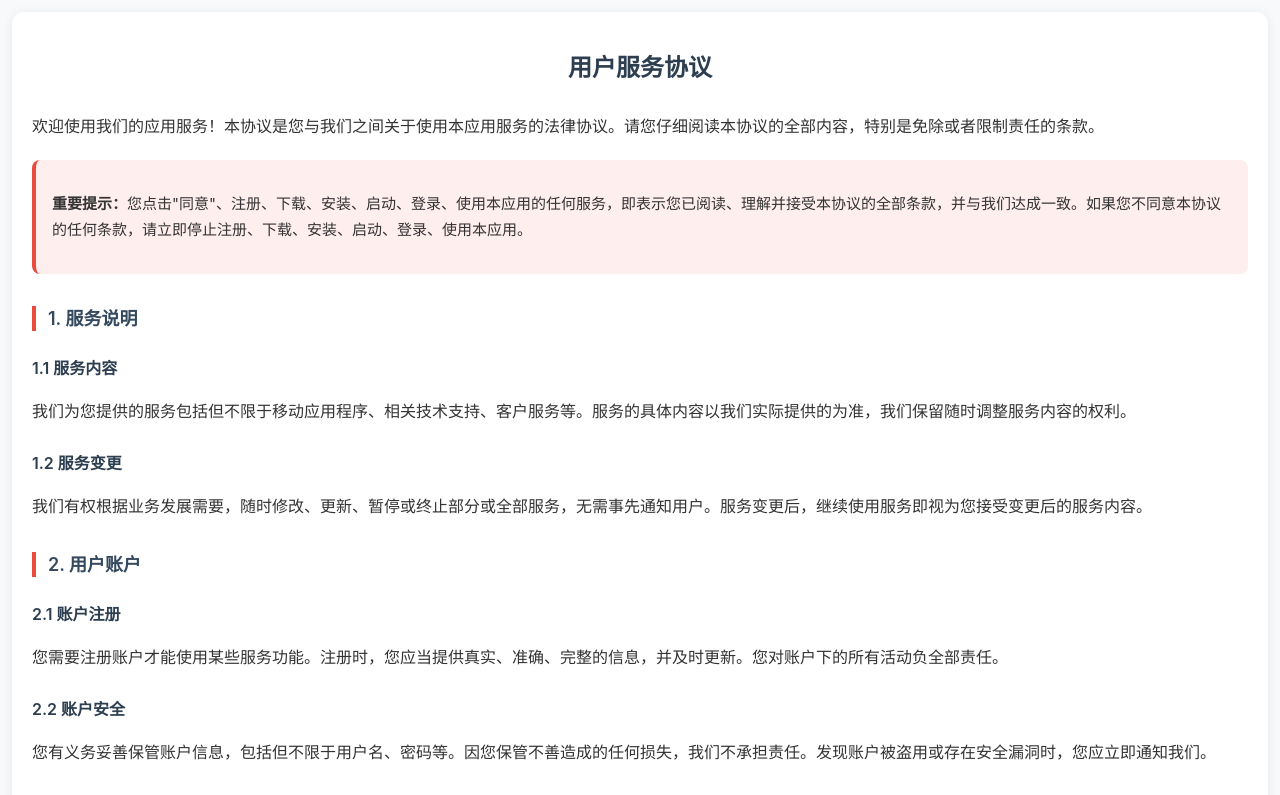
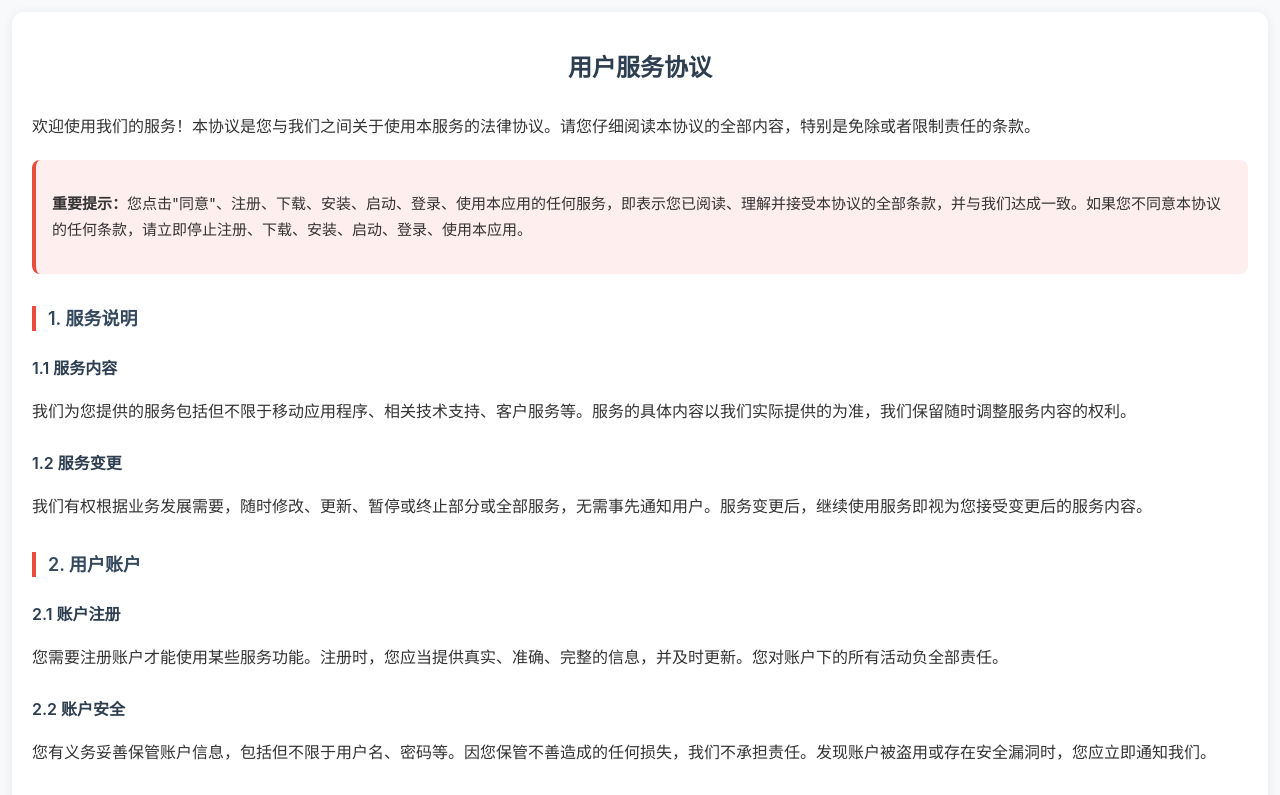
Before and after one commit to captain9911/website, a plain HTML site: page docs/user-agreement.html in a window 1280 px wide. Shown: the top 795 px of the page. Drawn offline with Linux system fonts and the light colour scheme.

Commit message:
Update user-agreement.html

```diff
--- a/docs/user-agreement.html
+++ b/docs/user-agreement.html
@@ -160,7 +160,7 @@
 <body>
     <div class="container">
         <h1>用户服务协议</h1>
-        <p>欢迎使用我们的应用服务！本协议是您与我们之间关于使用本应用服务的法律协议。请您仔细阅读本协议的全部内容，特别是免除或者限制责任的条款。</p>
+        <p>欢迎使用我们的服务！本协议是您与我们之间关于使用本服务的法律协议。请您仔细阅读本协议的全部内容，特别是免除或者限制责任的条款。</p>
 
         <div class="highlight">
             <p style="text-indent: 0;"><strong>重要提示：</strong>您点击"同意"、注册、下载、安装、启动、登录、使用本应用的任何服务，即表示您已阅读、理解并接受本协议的全部条款，并与我们达成一致。如果您不同意本协议的任何条款，请立即停止注册、下载、安装、启动、登录、使用本应用。</p>
```
